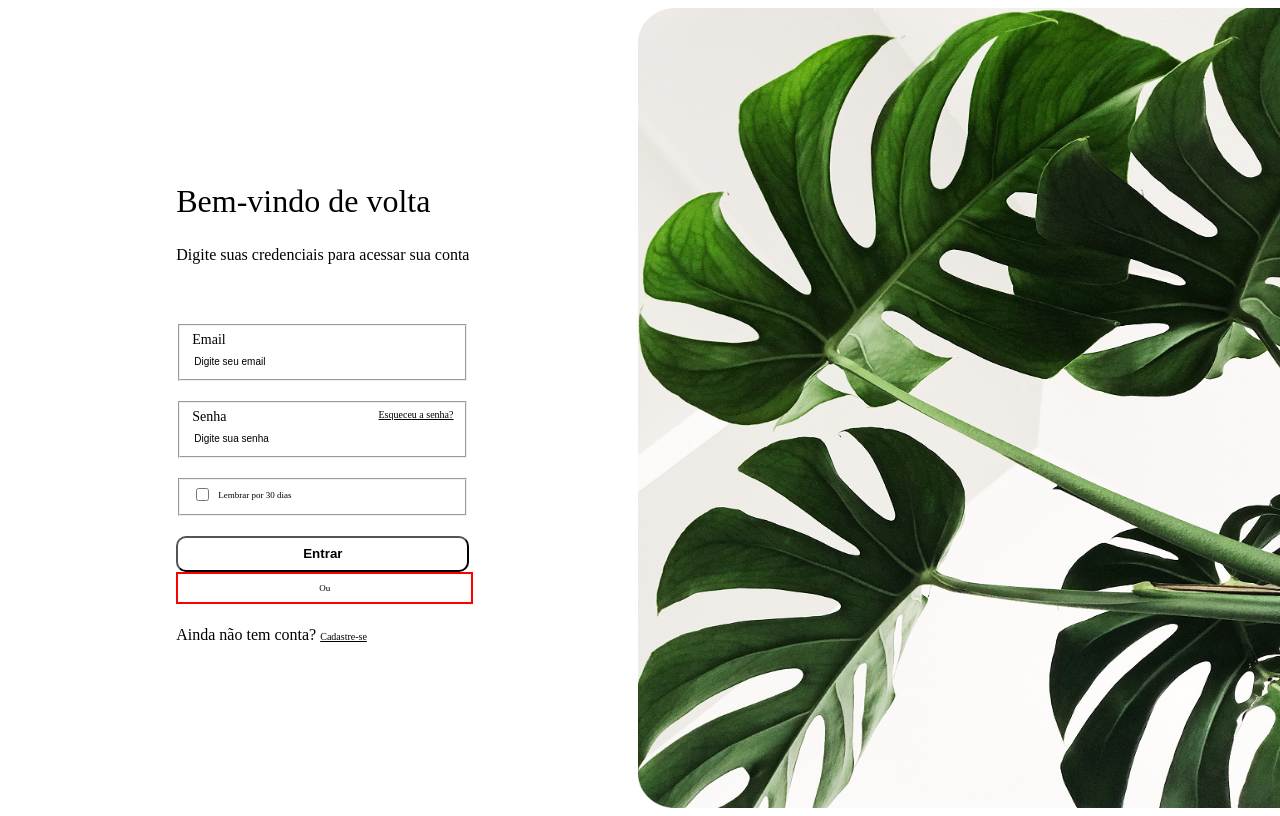
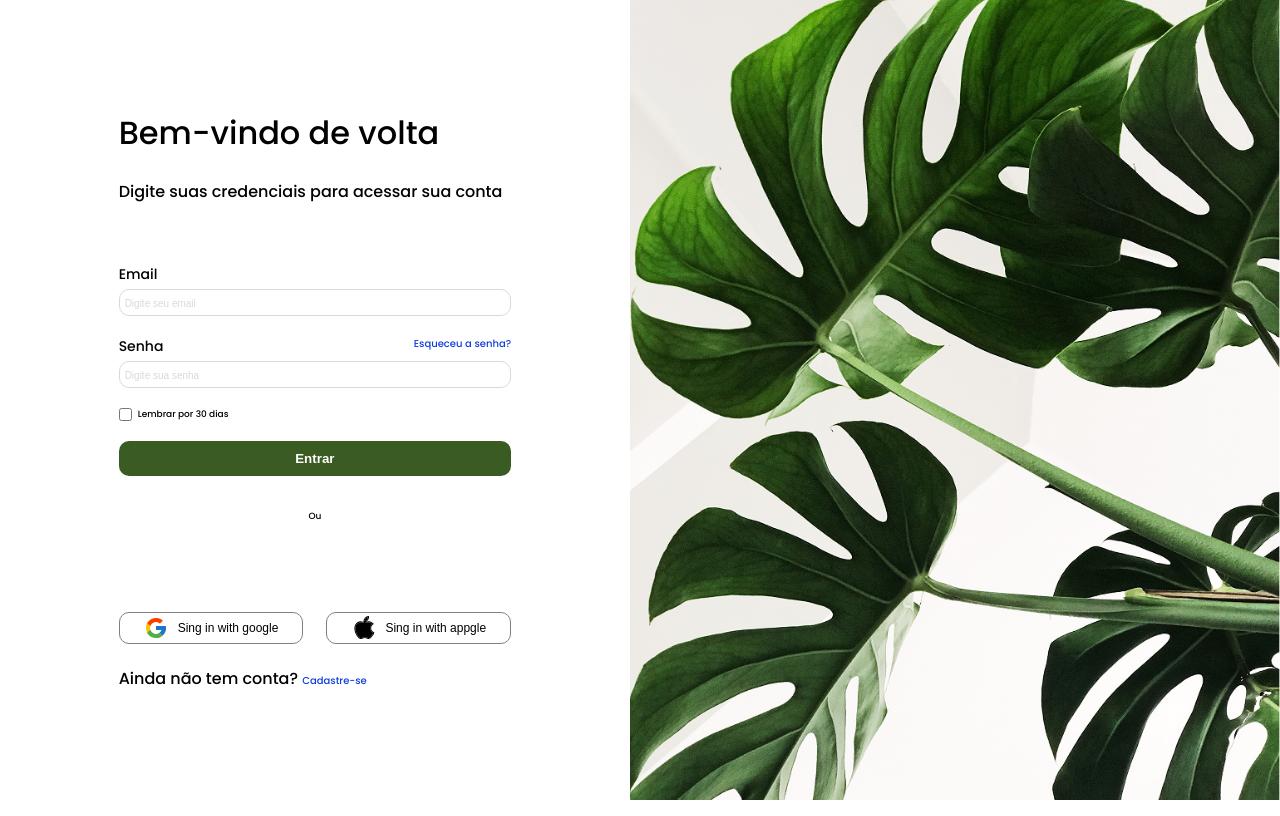
Before and after one commit to Bh0Eri/auth-page, a plain HTML site: page pages/singin/index.html in a window 1280 px wide. Drawn offline with Linux system fonts and the light colour scheme.

Commit message:
feat: completed sign in page

```diff
--- a/pages/singin/index.html
+++ b/pages/singin/index.html
@@ -4,7 +4,7 @@
   <meta charset="UTF-8">
   <meta name="viewport" content="width=device-width, initial-scale=1.0">
   <title>Login</title>
-  <link rel="stylesheet" href="style.css">
+  <link rel="stylesheet" href="./style.css">
 </head>
 <body>
   <main>
@@ -13,7 +13,7 @@
         <h1>Bem-vindo de volta</h1>
         <p>Digite suas credenciais para acessar sua conta</p>
 
-        <!-- Formulário de login -->
+
         <form id="loginForm">
           <fieldset>
             <label for="email">Email</label>
@@ -33,7 +33,7 @@
             <label for="checkbox">Lembrar por 30 dias</label>
           </fieldset>
 
-          <button type="submit">Entrar</button>
+          <button type="">Entrar</button>
         </form>
 
         <div class="divider">
@@ -42,7 +42,20 @@
           <div class="line"></div>
         </div>
 
-        <p>Ainda não tem conta? <a href="./../singup/index.html">Cadastre-se</a></p>
+
+      <div class="sso-container">
+        <button>
+          <img src="./../../Assets/Icons/icons8-google 1.svg" alt="Logo do google">
+          <p>Sing in with google</p>
+        </button>
+        <button>
+          <img src="./../../Assets/Icons/icons8-apple-logo 1.svg" alt="Logo da apple">
+          <p>Sing in with appgle</p>
+        </button>
+
+      </div>
+
+      <p class="redirect-sign-Up">Ainda não tem conta? <a href="./../singup/index.html">Cadastre-se</a></p>
       </div>
     </section>
 
@@ -50,7 +63,7 @@
   </main>
 
   <!-- Script de conexão com o backend -->
-  <script>
+  <!-- <script>
     document.getElementById("loginForm").addEventListener("submit", async function(event) {
       event.preventDefault(); // evita recarregar a página
 
@@ -77,6 +90,6 @@
         alert("Erro ao conectar com o servidor");
       }
     });
-  </script>
+  </script> -->
 </body>
 </html>
--- a/pages/singin/style.css
+++ b/pages/singin/style.css
@@ -1,4 +1,4 @@
-@import url("/Java-html/pages/styles/global.css");
+@import url("../styles/global.css");
 
 main{
     width: 100vw;
@@ -54,7 +54,7 @@ fieldset{
     display: flex;
     justify-content: space-between;
 }
-button{
+form button{
     height: 35.4px;
     background-color: var(--green);
     color: var(--white);
@@ -73,10 +73,13 @@ form{
 }
 
 input{
+    padding: 5px;
     border: 1px solid gray;
 }
 img{
+    object-fit: cover;
     width: 50.8%;
+
 }
 label{
     font-size: 14px;
@@ -94,6 +97,7 @@ input::placeholder{
     font-weight: 500;
     color: var(--grey);
     padding: 8.5px, 10px;
+
 }
 a {
     font-size: 10px;
@@ -105,7 +109,7 @@ a {
     display: flex;
     justify-content: center;
     align-items: center;
-    border: 2px solid red;
+    margin-top: 34px;
     gap: 4.5px;
 }
 
@@ -119,5 +123,41 @@ a {
 .line{
     width: 100%;
     height: 2px;
-    background-color: var(--border-gray);
+    background-color: solid var(--border-gray);
 }
+
+.sso-container{
+    display: flex;
+    align-items: center;
+    justify-content: center;
+    gap: 23px;
+    margin-top: 89px;
+}
+.sso-container img{
+    width: 24px;
+    height: 24px;
+    display: flex;
+    margin-right: 10px;
+}
+.sso-container button{
+
+    height: 32px;
+    padding: 4px 24px;
+    border: 1px solid gray;
+    border-radius: 10px;
+
+    display: flex;
+    justify-content: center;
+    align-items: center;
+    font-size: 12px;
+    font-weight: 400;
+}
+.redirect-sign-up{
+    font-size: 14px;
+    color: var(--black);
+    justify-content: center;
+}
+.redirect-sign-up a{
+    font-size: 14px;
+    color: var(--blue);
+}
--- a/pages/styles/global.css
+++ b/pages/styles/global.css
@@ -1,3 +1,4 @@
+@import url('https://fonts.googleapis.com/css2?family=Poppins:ital,wght@0,100;0,200;0,300;0,400;0,500;0,600;0,700;0,800;0,900;1,100;1,200;1,300;1,400;1,500;1,600;1,700;1,800;1,900&display=swap');
 *{
     padding: 0;
     margin: 0;
@@ -8,7 +9,6 @@
 
 }
 
-@import url('https://fonts.googleapis.com/css2?family=Poppins:ital,wght@0,100;0,200;0,300;0,400;0,500;0,600;0,700;0,800;0,900;1,100;1,200;1,300;1,400;1,500;1,600;1,700;1,800;1,900&display=swap');
 
 body{
     font-family: "Poppins", sans-serif;
@@ -21,5 +21,5 @@ body{
     --grey: #D9D9D9;
     --green: #3A5B22;
     --blue: #0F3DDE;
-    --border-gray: #F5F5F5;
+    --border-gray: #d9d9d9;
 }
```
Also changed, not shown: Assets/Icons/icons8-apple-logo 1.svg (added), Assets/Icons/icons8-google 1.svg (added).
